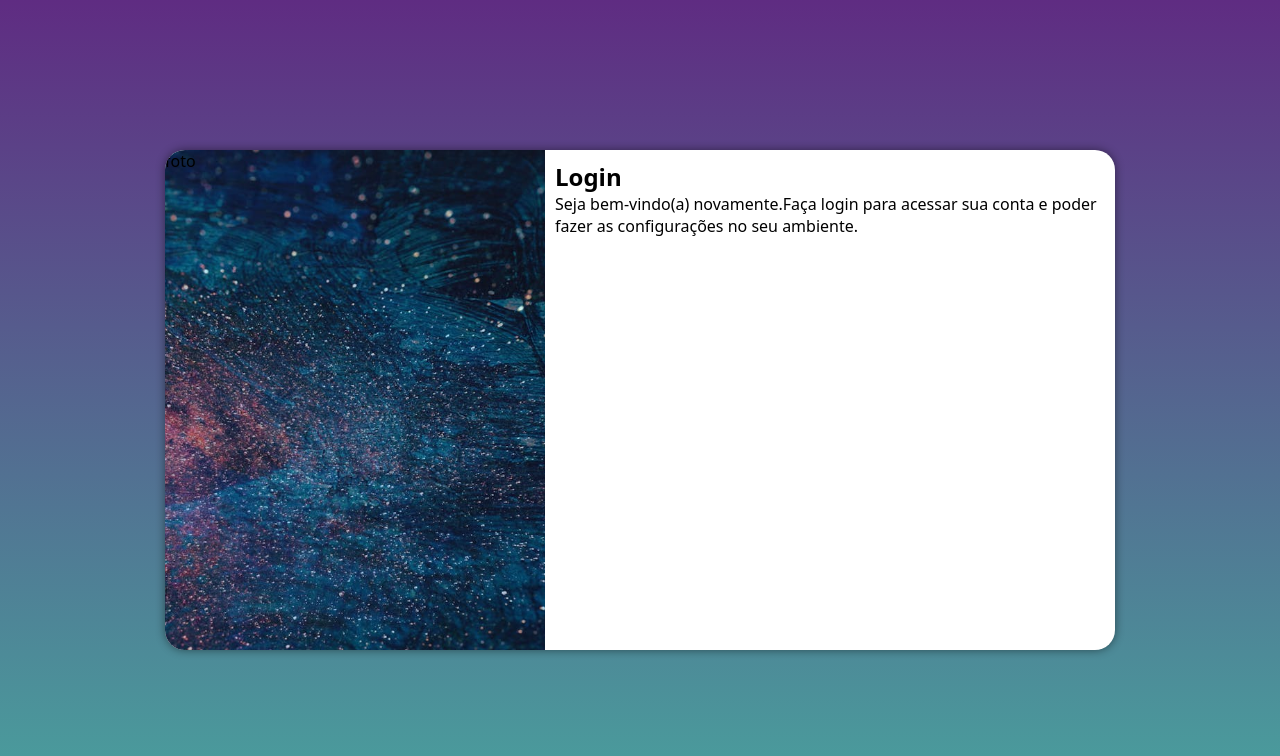
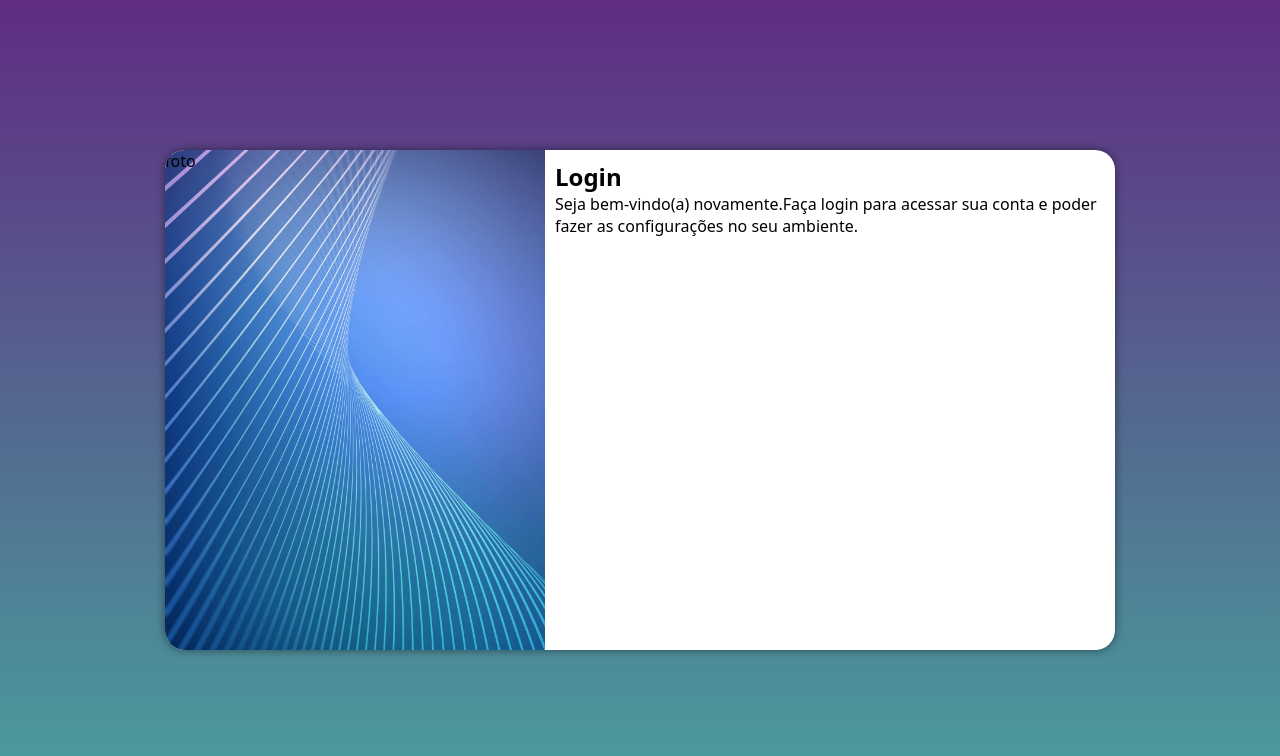
Before and after one commit to RusthenRonald/projeto-login, a plain HTML site: page index.html in a window 1280 px wide. Drawn offline with Linux system fonts and the light colour scheme.

Commit message:
troquei img

```diff
--- a/estilos/style.css
+++ b/estilos/style.css
@@ -32,7 +32,7 @@ section#login{
 }
 div#img{
     display: block;
-    background-image: url(../Imagens/imgpattern.jpg);
+    background-image: url(../Imagens/pexels-sean-whang-25006-804269\ \(1\).jpg);
     height: 200px;
     background-position: center center;
     background-repeat: no-repeat;
```
Also changed, not shown: Imagens/pexels-sean-whang-25006-804269 (1).jpg (added).
